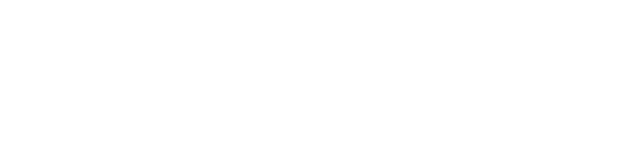
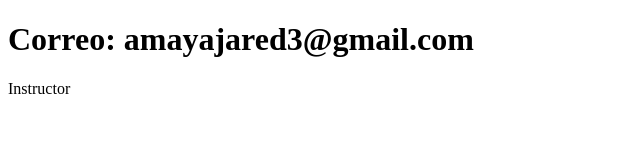
Before and after one commit to Mettazon77/sistema-de-registro, a plain HTML site: page index.html in a window 1280 px wide. Shown: the whole page, without its empty margins (0-640 px from the left). Drawn offline with Linux system fonts and the light colour scheme.

Commit message:
Pusimos un parrafo

```diff
--- a/index.html
+++ b/index.html
@@ -6,6 +6,7 @@
     <title>Sistema de registro de juegos</title>
 </head>
 <body>
-
+    <h1>Correo: amayajared3@gmail.com</h1>
+    <p>Instructor</p>
 </body>
 </html>
```
